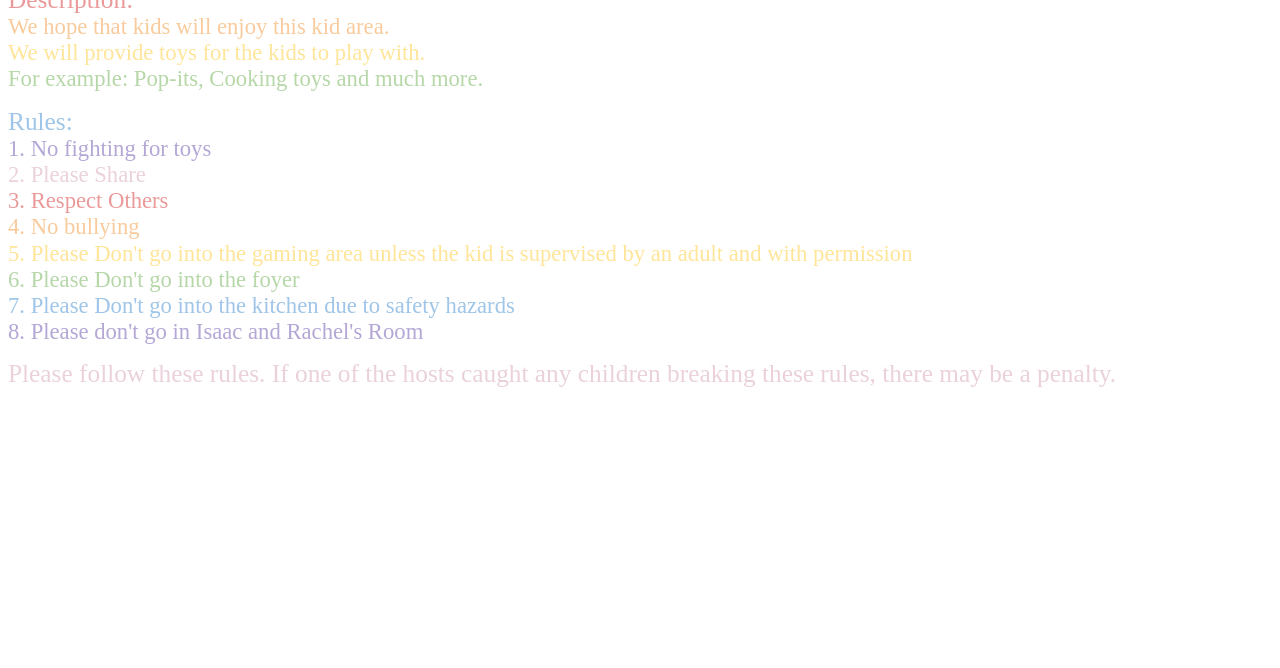
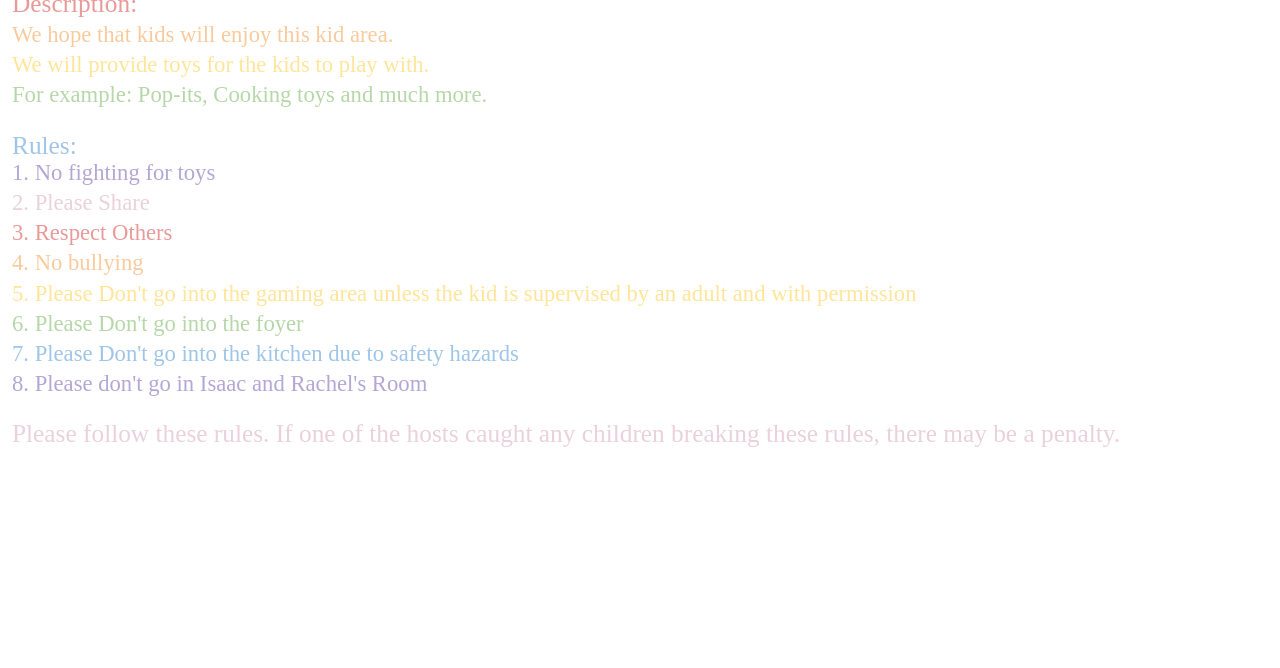
Before and after one commit to Isaac-Chow/BDay-info, a plain HTML site: page en/kids.html in a window 1280 px wide. Shown: the part 132-800 px from the top of the page. Drawn offline with nearby package versions, Linux system fonts and the light colour scheme; a web font is replaced by a local one.

Commit message:
fixed kids page spacing

```diff
--- a/en/kids.html
+++ b/en/kids.html
@@ -42,21 +42,21 @@
     </nav>
     <div class="m-2">
         <p class="c15"><span class="c11">KIDS AREA</span></p>
-		<p class="c0"><span class="c12">Description:</span></p>
-		<p class="c0"><span class="c9">We hope that kids will enjoy this kid area.</span></p>
-		<p class="c0"><span class="c3">We will provide toys for the kids to play with.</span></p>
-		<p class="c0"><span class="c2">For example: Pop-its, Cooking toys and much more.</span></p>
-		<p class="c0 c6"><span class="c2"></span></p>
-		<p class="c0"><span class="c1">Rules:<br></span><span class="c7">1. No fighting for toys</span></p>
-		<p class="c0"><span class="c5">2. Please Share</span></p>
-		<p class="c0"><span class="c14">3. Respect Others</span></p>
-		<p class="c0"><span class="c9">4. No bullying</span></p>
-		<p class="c0"><span class="c3">5. Please Don't go into the gaming area unless the kid is supervised by an adult and with permission</span></p>
-		<p class="c0"><span class="c2">6. Please Don't go into the foyer</span></p>
-		<p class="c0"><span class="c8">7. Please Don't go into the kitchen due to safety hazards</span></p>
-		<p class="c0"><span class="c7">8. Please don't go in Isaac and Rachel's Room</span></p>
-		<p class="c0 c6"><span class="c7"></span></p>
-		<p class="c0"><span class="c13">Please follow these rules. If one of the hosts caught any children breaking these rules, there may be a penalty.</span></p>
+		<p class="m-1 c0"><span class="c12">Description:</span></p>
+		<p class="m-1 c0"><span class="c9">We hope that kids will enjoy this kid area.</span></p>
+		<p class="m-1 c0"><span class="c3">We will provide toys for the kids to play with.</span></p>
+		<p class="m-1 c0"><span class="c2">For example: Pop-its, Cooking toys and much more.</span></p>
+		<p class="m-1 c0 c6"><span class="c2"></span></p>
+		<p class="m-1 c0"><span class="c1">Rules:<br></span><span class="c7">1. No fighting for toys</span></p>
+		<p class="m-1 c0"><span class="c5">2. Please Share</span></p>
+		<p class="m-1 c0"><span class="c14">3. Respect Others</span></p>
+		<p class="m-1 c0"><span class="c9">4. No bullying</span></p>
+		<p class="m-1 c0"><span class="c3">5. Please Don't go into the gaming area unless the kid is supervised by an adult and with permission</span></p>
+		<p class="m-1 c0"><span class="c2">6. Please Don't go into the foyer</span></p>
+		<p class="m-1 c0"><span class="c8">7. Please Don't go into the kitchen due to safety hazards</span></p>
+		<p class="m-1 c0"><span class="c7">8. Please don't go in Isaac and Rachel's Room</span></p>
+		<p class="m-1 c0 c6"><span class="c7"></span></p>
+		<p class="m-1 c0"><span class="c13">Please follow these rules. If one of the hosts caught any children breaking these rules, there may be a penalty.</span></p>
     </div>
 </body>
 </html>
```
Also changed, not shown: tc/kids.html (+15 -15 lines).
